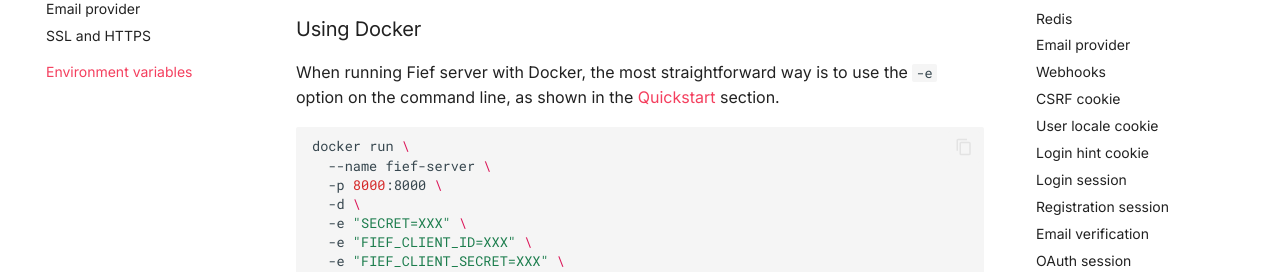
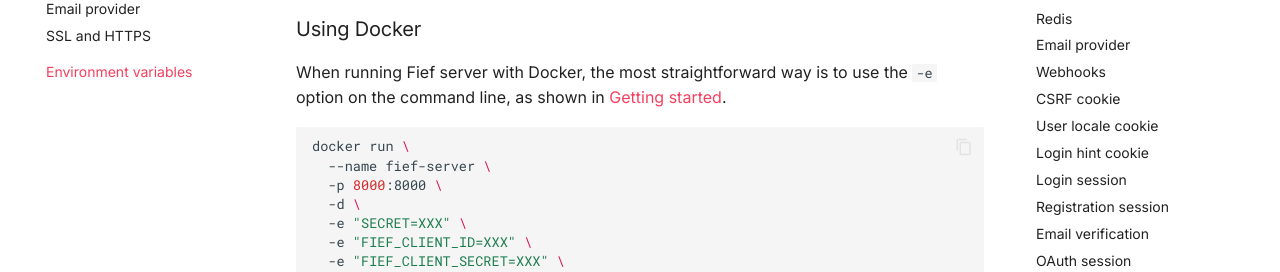
Before and after one commit to fief-dev/docs, an MkDocs documentation site: the page built from docs/self-hosting/environment-variables.md, in a window 1280 px wide and 900 px high. Shown: the part 356-628 px from the top of the window. Built offline with MkDocs 1.6.1 and Material for MkDocs 9.7.7, drawn with Linux system fonts in a browser that asks for light colours; comment, search, counter and statistics services are not loaded; some of the changed lines change nothing that is shown.

Commit message:
Fix links

````diff
--- a/docs/self-hosting/environment-variables.md
+++ b/docs/self-hosting/environment-variables.md
@@ -10,7 +10,7 @@
 
 ### Using Docker
 
-When running Fief server with Docker, the most straightforward way is to use the `-e` option on the command line, as shown in the [Quickstart](quickstart.md) section.
+When running Fief server with Docker, the most straightforward way is to use the `-e` option on the command line, as shown in [Getting started](../getting-started/introduction.md).
 
 ```bash
 docker run \
@@ -73,7 +73,7 @@
 | `TELEMETRY_ENABLED`   | Whether to enable [telemetry](../telemetry.md)                                            | True                        |                                  |                              |
 | `ALLOW_ORIGIN_REGEX`  | Regex used to control CORS access to your API                                             | http://.\*localhost:\[0-9]+ |                                  | https://.\*\\.bretagne.duchy |
 | `PORT`                | Internal port on which the Fief server is available                                       | 8000                        |                                  | 8000                         |
-| `FORWARDED_ALLOW_IPS` | Comma separated list of IPs to trust with proxy headers. [Read more](./deployment/ssl.md) | 127.0.0.1                   |                                  |                              |
+| `FORWARDED_ALLOW_IPS` | Comma separated list of IPs to trust with proxy headers. [Read more](./configuration/ssl.md) | 127.0.0.1                   |                                  |                              |
 
 ### Secrets
 
--- a/reusables/cookie-secure-callout.md
+++ b/reusables/cookie-secure-callout.md
@@ -1,6 +1,6 @@
 !!! warning "`_COOKIE_SECURE` flag should be `True` in production"
     Browser cookies support the [`Secure` flag](https://developer.mozilla.org/en-US/docs/Web/HTTP/Headers/Set-Cookie#secure), which tells the browser to not forward the cookie if the site is not requested in HTTPS.
 
-    For your convenience when starting Fief on your local machine, the [Quickstart](quickstart.md) command will set those flags to `False` for every Fief cookies.
+    For your convenience when starting Fief on your local machine, the [Quickstart](../getting-started/local-instance.md#quickstart-command) command will set those flags to `False` for every Fief cookies.
 
     However, for security reasons, it's **strongly recommended** to set those flags to `True` (the default if not specified) when deploying to production.
````
